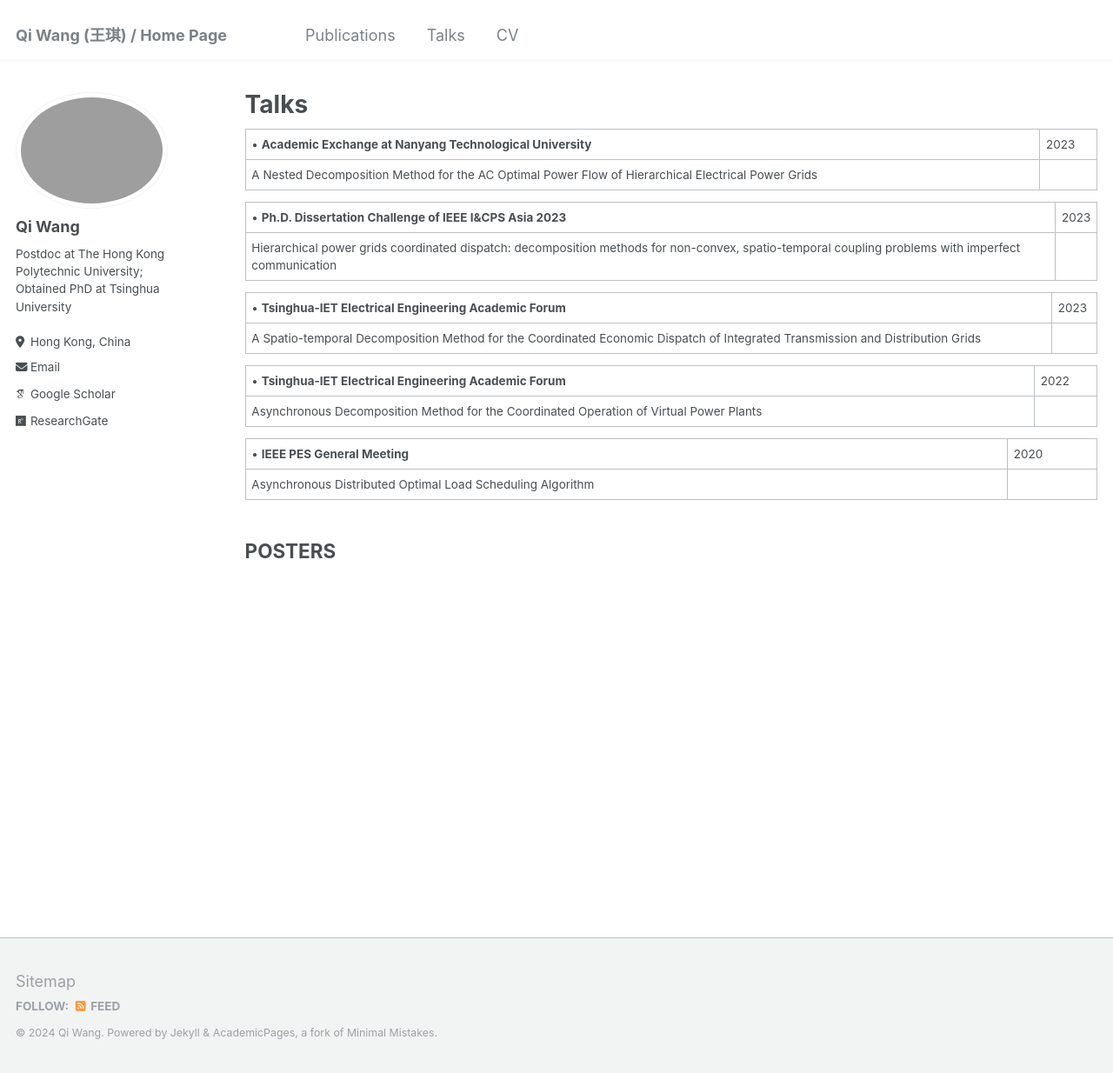
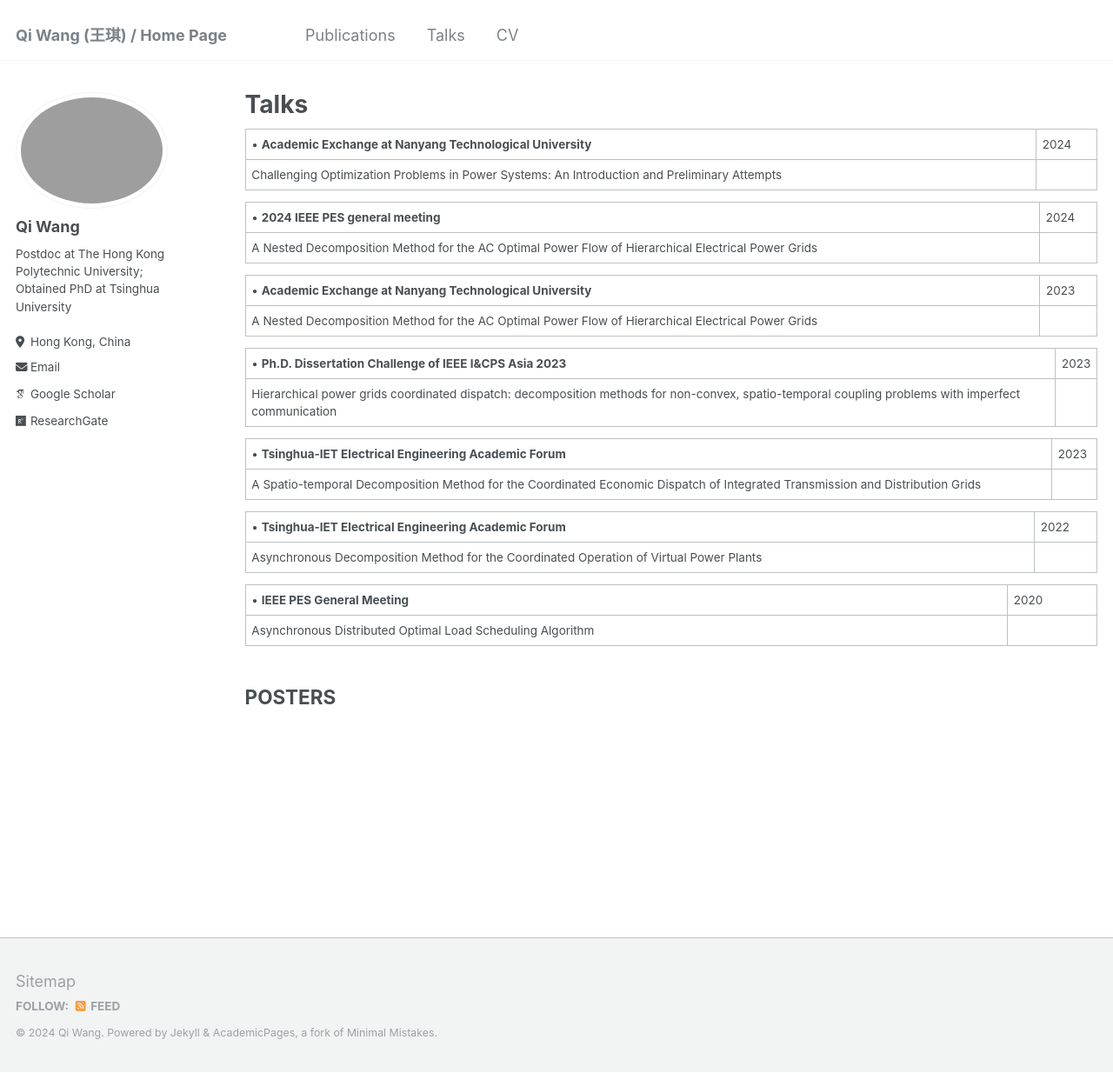
Before and after one commit to lalajiayou/WangQi_THU.github.io, a Jekyll site: the page built from _pages/talks.md, in a window 1280 px wide and 1234 px high. Shown: the whole window at 87% size. Built offline with Jekyll 4.4.1, drawn with Linux system fonts in a browser that asks for light colours; some web fonts are replaced.

Commit message:
Update talks.md

```diff
--- a/_pages/talks.md
+++ b/_pages/talks.md
@@ -4,7 +4,11 @@ title: "Talks"
 permalink: /talks/
 author_profile: true
 ---
+| • **Academic Exchange at Nanyang Technological University**                                  |                                                 2024
+| Challenging Optimization Problems in Power Systems: An Introduction and Preliminary Attempts
 
+| • **2024 IEEE PES general meeting**                                                          |                                                 2024
+| A Nested Decomposition Method for the AC Optimal Power Flow of Hierarchical Electrical Power Grids
 
 | • **Academic Exchange at Nanyang Technological University**                                  |                                                 2023
 | A Nested Decomposition Method for the AC Optimal Power Flow of Hierarchical Electrical Power Grids
```
